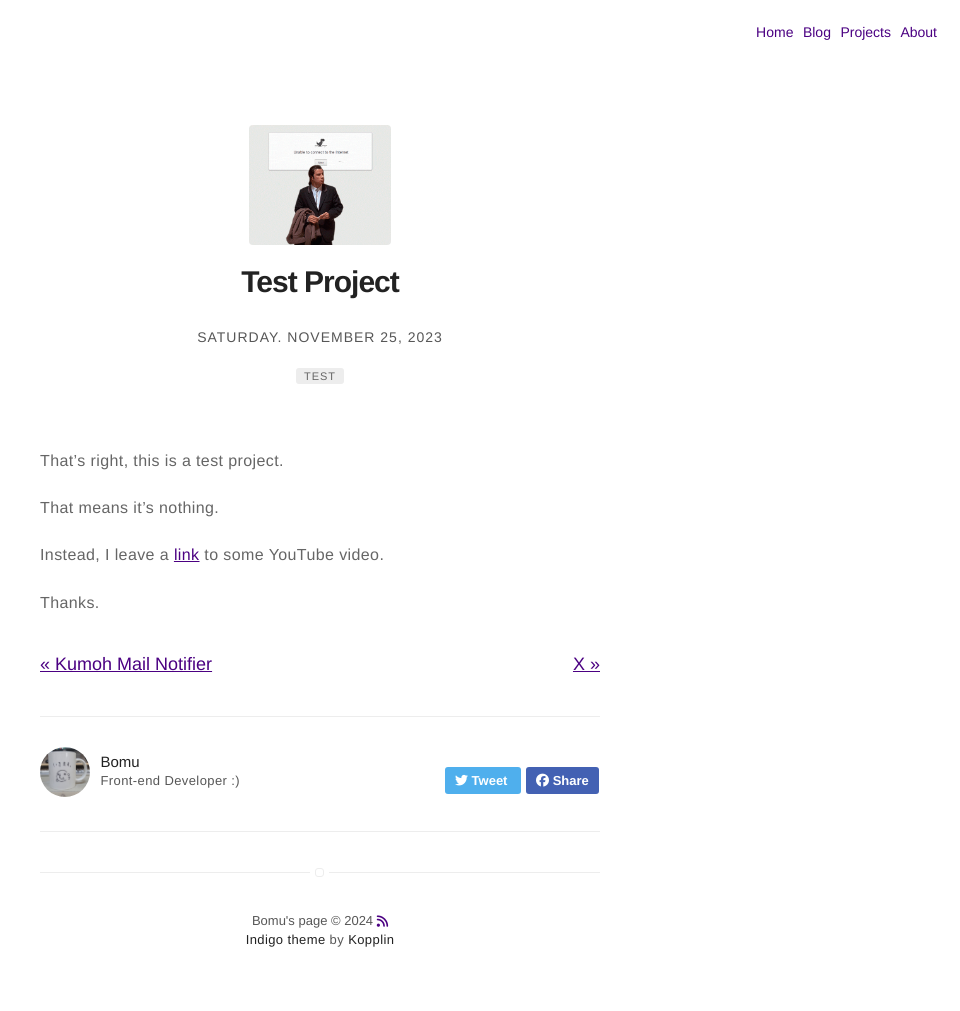
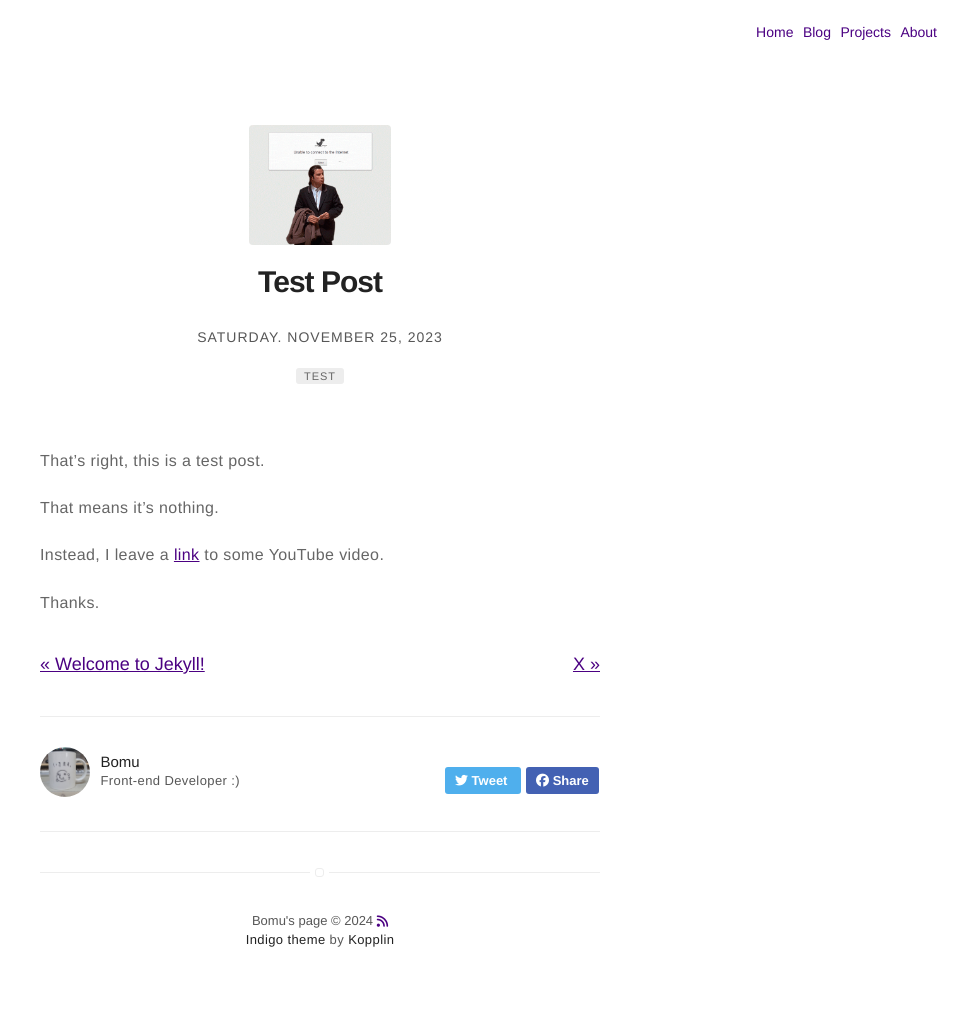
Before and after one commit to devbomu/devbomu.github.io, a Jekyll site: the page built from _posts/blog/2023-11-26-test-post.markdown, in a window 1280 px wide. Shown: the whole page, without its empty margins (320-1280 px from the left). Built offline with Jekyll 4.4.1, drawn with Linux system fonts in a browser that asks for light colours; nearby versions of some CDN libraries; comment, search, counter and statistics services are not loaded.

Commit message:
Moved test project to blog post

```diff
--- a/Gemfile
+++ b/Gemfile
@@ -9,3 +9,4 @@ group :jekyll_plugins do
 end
 
 gem "webrick"
+gem 'wdm', '>= 0.1.0' if Gem.win_platform?
--- a/_posts/projects/2023-11-26-test-project.markdown
+++ b/_posts/blog/2023-11-26-test-post.markdown
@@ -1,20 +1,20 @@
 ---
-title: "Test Project"
+title: "Test Post"
 layout: post
 date: 2023-11-26 04:11 +09:00
 tag:
-- test
+- Test
 image: /assets/images/error.gif
 headerImage: true
-projects: true
-description: "A test project"
-category: projects
-permalink: /projects/:title
+projects: false
+description: "A post for blog test"
+category: blog
+permalink: /blog/:title
 author: bomu
 externalLink: false
 ---
 
-That's right, this is a test project.
+That's right, this is a test post.
 
 That means it's nothing.
 
--- a/_posts/projects/2023-06-14-twitch-irc-test.markdown
+++ b/_posts/projects/2023-06-14-twitch-irc-test.markdown
@@ -3,6 +3,7 @@ title: "Twitch IRC Test"
 layout: post
 date: 2023-06-14 20:00 +09:00
 tag:
+- Test
 - Twitch
 - JavaScript
 - Node.js
```
